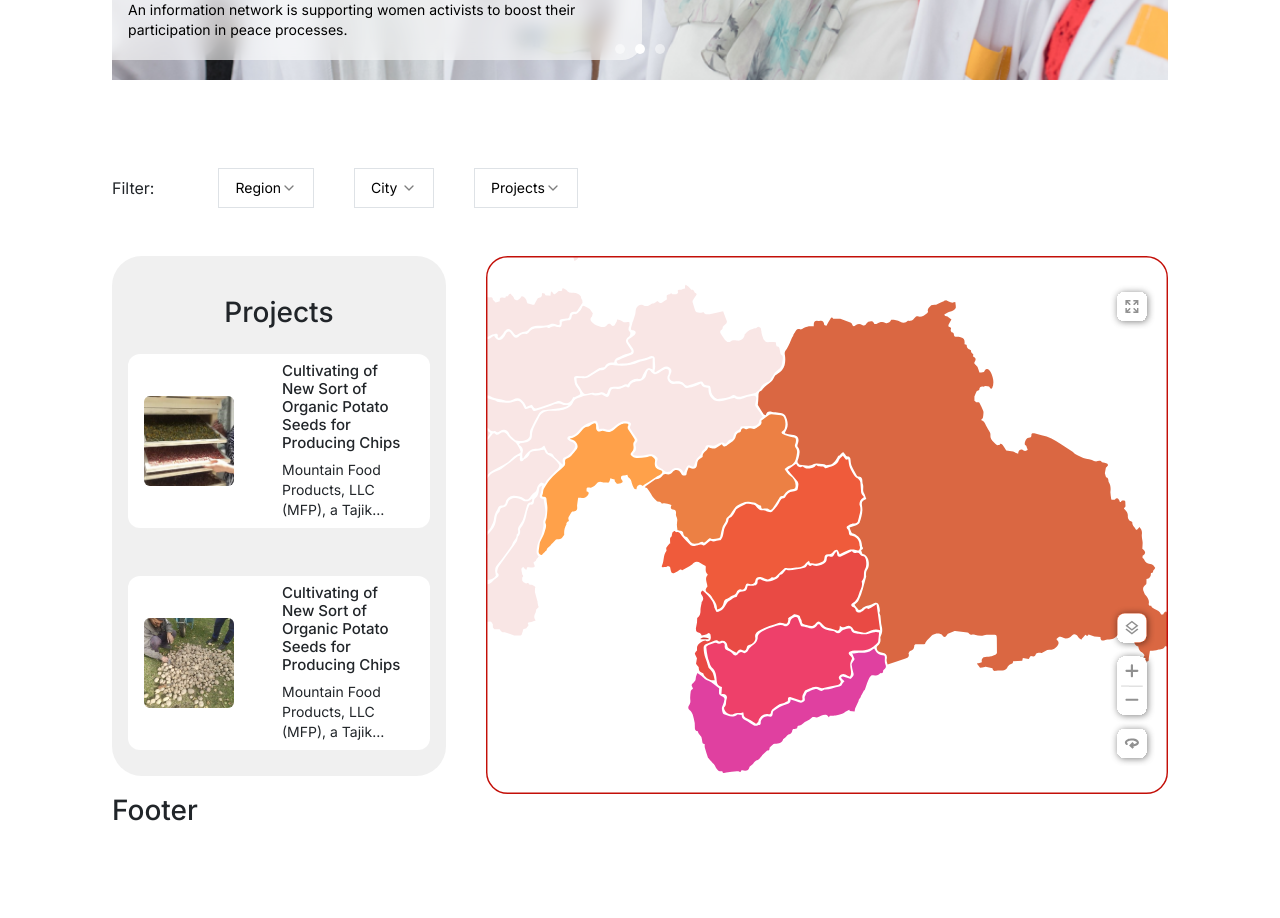
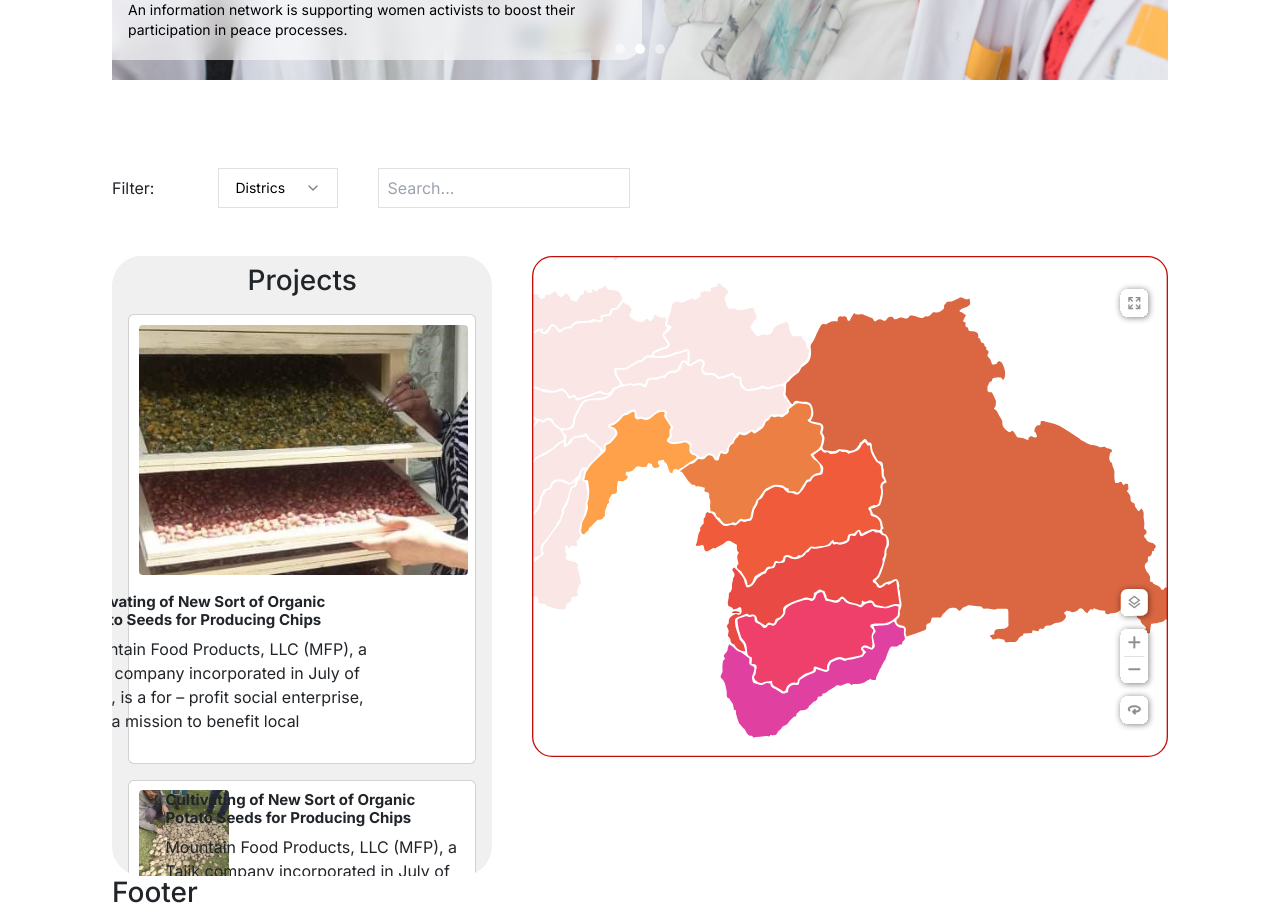
Before and after one commit to nazarkhudoev/giz-front, a Next.js app: page / in a window 1280 px wide. Shown: the part 600-1518 px from the top of the page. Before the commit the page ends 1435 px from the top, so only its background shows below. Built offline with nearby package versions, Linux system fonts and the light colour scheme.

Commit message:
created animations for project cards

```diff
--- a/src/app/data/projects.ts
+++ b/src/app/data/projects.ts
@@ -12,6 +12,7 @@ export const data = [
     subtitle:
       "Mountain Food Products, LLC (MFP), a Tajik company incorporated in July of 2013, is a for – profit social enterprise, with a mission to benefit local economies, alleviate poverty and create sustainable loca employment.The LLC MFP has been granted subsidy for renting one hectare of land to cultivate raw potato for processing.",
     image: Project1,
+    district: "Rushon",
   },
   {
     id: 2,
@@ -20,6 +21,7 @@ export const data = [
     subtitle:
       "Mountain Food Products, LLC (MFP), a Tajik company incorporated in July of 2013, is a for – profit social enterprise, with a mission to benefit local economies, alleviate poverty and create sustainable loca employment.The LLC MFP has been granted subsidy for renting one hectare of land to cultivate raw potato for processing. The idea behind the project was to encourage farmers to invest in potato farming to enhance rural development and thus improving their living standards.The main outcomes of the projec are the following: ▪ Creation of additional four job places. ▪ Around twenty-five people benefited from the project indirectly as suppliers, service providers",
     image: Project2,
+    district: "Rushon",
   },
   {
     id: 3,
@@ -28,6 +30,7 @@ export const data = [
     subtitle:
       "Mountain Food Products, LLC (MFP), a Tajik company incorporated in July of 2013, is a for – profit social enterprise, with a mission to benefit local economies, alleviate poverty and create sustainable loca employment.The LLC MFP has been granted subsidy for renting one hectare of land to cultivate raw potato for processing. The idea behind the project was to encourage farmers to invest in potato farming to enhance rural development and thus improving their living standards.The main outcomes of the projec are the following: ▪ Creation of additional four job places. ▪ Around twenty-five people benefited from the project indirectly as suppliers, service providers",
     image: Project3,
+    district: "Vakhon",
   },
   {
     id: 4,
@@ -36,6 +39,7 @@ export const data = [
     subtitle:
       "Mountain Food Products, LLC (MFP), a Tajik company incorporated in July of 2013, is a for – profit social enterprise, with a mission to benefit local economies, alleviate poverty and create sustainable loca employment.The LLC MFP has been granted subsidy for renting one hectare of land to cultivate raw potato for processing. The idea behind the project was to encourage farmers to invest in potato farming to enhance rural development and thus improving their living standards.The main outcomes of the projec are the following: ▪ Creation of additional four job places. ▪ Around twenty-five people benefited from the project indirectly as suppliers, service providers",
     image: Project4,
+    district: "Darvoz",
   },
   {
     id: 5,
@@ -44,5 +48,6 @@ export const data = [
     subtitle:
       "Mountain Food Products, LLC (MFP), a Tajik company incorporated in July of 2013, is a for – profit social enterprise, with a mission to benefit local economies, alleviate poverty and create sustainable loca employment.The LLC MFP has been granted subsidy for renting one hectare of land to cultivate raw potato for processing. The idea behind the project was to encourage farmers to invest in potato farming to enhance rural development and thus improving their living standards.The main outcomes of the projec are the following: ▪ Creation of additional four job places. ▪ Around twenty-five people benefited from the project indirectly as suppliers, service providers",
     image: Project5,
+    district: "Vanj",
   },
 ];
--- a/src/app/globals.css
+++ b/src/app/globals.css
@@ -132,3 +132,104 @@ p {
   -webkit-line-clamp: 3;
   overflow: hidden;
 }
+
+.projects__container::-webkit-scrollbar {
+  width: 1em;
+
+  display: none;
+}
+
+.projects__container::-webkit-scrollbar-track {
+  box-shadow: inset 0 0 6px rgba(0, 0, 0, 0.3);
+
+  display: none;
+}
+
+.projects__container::-webkit-scrollbar-thumb {
+  background-color: darkgrey;
+  outline: 1px solid slategrey;
+
+  display: none;
+}
+
+/* accordion settings */
+.card {
+  gap: 15px;
+  position: relative;
+  width: 600px;
+  max-width: 100%;
+  min-height: 110px;
+  cursor: pointer;
+  background-color: #fff;
+  outline-offset: 10px;
+  border-radius: 4px;
+  transition: all 0.6s;
+}
+
+.card__image {
+  position: absolute;
+  width: 100px;
+  left: 10px;
+  top: 50%;
+  transform: translateY(-50%);
+  transition: all 0.8s;
+  transition-delay: 0.1s;
+}
+
+.card__info {
+  position: absolute;
+  width: 300px;
+  right: 10px;
+  top: 50%;
+  transform: translateY(-50%);
+  transition: all 0.8s;
+  transition-delay: 0.1s;
+}
+
+.default__image {
+  width: 90px;
+  height: 90px;
+  object-fit: cover;
+  border-radius: 4px;
+  transition: all 0.8s;
+}
+
+.default__text {
+  height: 45px;
+  overflow: hidden;
+
+  transition: all 0.8s;
+  /* transition-delay: 0.8s; */
+}
+
+/* acite  */
+
+.collapsed__card {
+  min-height: 450px;
+}
+
+.collapsed__image_container {
+  width: 100%;
+  position: absolute;
+  /* transition: all 0.8s; */
+  /* width: 100px; */
+  /* left: 5px; */
+  /* top: 5px; */
+}
+
+.collapsed__image {
+  width: 95%;
+  height: 250px;
+  margin: 10px;
+}
+
+.collapsed__info {
+  top: 350px;
+  right: 100px;
+  padding: 25px 0;
+}
+
+.collapsed__text {
+  height: 100px;
+  /* transition-delay: 0.1s; */
+}
--- a/src/components/CustomSwitch/CustomSwitch.tsx
+++ b/src/components/CustomSwitch/CustomSwitch.tsx
@@ -1,5 +1,5 @@
 "use client"
-import { useState, useRef } from "react"
+import { useState, useRef, useId } from "react"
 import Select from "react-select";
 
 export default function CustomSwitch() {
@@ -14,7 +14,21 @@ export default function CustomSwitch() {
 
   function handleSelectChange(e: any) {
     setSelectedLanguage(e.value);
+    console.log(e.value);
   }
+
+  const style = {
+    control: (base: any, state: any) => ({
+      ...base,
+      background: "transparent",
+      border: state.isFocused ? 0 : 0,
+      // This line disable the blue border
+      boxShadow: state.isFocused ? 0 : 0,
+      '&:hover': {
+        border: state.isFocused ? 0 : 0
+      }
+    })
+  };
 
   return (
     <Select
@@ -24,7 +38,11 @@ export default function CustomSwitch() {
       onChange={handleSelectChange}
       placeholder={selectedLanguage}
       className="w-24 z-50"
+      styles={style}
       isSearchable={false}
+      // Warning: Prop `id` did not match. Server: "react-select-3-live-region" Client: "react-select-2-live-region"
+      // Solution: try to add prop instanceId set as unique string and should work
+      instanceId={useId()}
     />
   )
 }
--- a/src/components/Filter/Filter.tsx
+++ b/src/components/Filter/Filter.tsx
@@ -17,24 +17,34 @@ export default function Filter() {
       <section className="flex items-center gap-10">
         <div className="py-5">
           <Select>
-            <SelectTrigger className="min-w-[80px] text-black">
-              <SelectValue className="text-black" placeholder={"Region"} />
+            <SelectTrigger className="min-w-[120px] text-black">
+              <SelectValue className="text-black" placeholder={"Districs"} />
             </SelectTrigger>
             <SelectContent className="bg-white">
               <SelectGroup className="text-black">
-                <SelectItem value="RU">
+                <SelectItem value="All">
                   <div className="text-black">
-                    <p>TJ</p>
+                    <p>All</p>
                   </div>
                 </SelectItem>
-                <SelectItem value="EN">
+                <SelectItem value="Rushon">
                   <div className="text-black">
-                    <p className="w-10">EN</p>
+                    <p>Rushon</p>
                   </div>
                 </SelectItem>
-                <SelectItem value="GR">
+                <SelectItem value="Vakhon">
                   <div className="text-black">
-                    <p>DE</p>
+                    <p className="w-10">Vakhon</p>
+                  </div>
+                </SelectItem>
+                <SelectItem value="Darvoz">
+                  <div className="text-black">
+                    <p>Darvoz</p>
+                  </div>
+                </SelectItem>
+                <SelectItem value="Vanj">
+                  <div className="text-black">
+                    <p>Vanj</p>
                   </div>
                 </SelectItem>
               </SelectGroup>
@@ -42,56 +52,7 @@ export default function Filter() {
           </Select>
         </div>
         <div className="py-5">
-          <Select>
-            <SelectTrigger className="min-w-[80px] text-black">
-              <SelectValue className="text-black" placeholder={"City"} />
-            </SelectTrigger>
-            <SelectContent className="bg-white">
-              <SelectGroup className="text-black">
-                <SelectItem value="RU">
-                  <div className="text-black">
-                    <p>TJ</p>
-                  </div>
-                </SelectItem>
-                <SelectItem value="EN">
-                  <div className="text-black">
-                    <p>EN</p>
-                  </div>
-                </SelectItem>
-                <SelectItem value="GR">
-                  <div className="text-black">
-                    <p>DE</p>
-                  </div>
-                </SelectItem>
-              </SelectGroup>
-            </SelectContent>
-          </Select>
-        </div>
-        <div className="py-5">
-          <Select>
-            <SelectTrigger className="min-w-[80px] text-black">
-              <SelectValue className="text-black" placeholder={"Projects"} />
-            </SelectTrigger>
-            <SelectContent className="bg-white">
-              <SelectGroup className="text-black">
-                <SelectItem value="RU">
-                  <div className="text-black">
-                    <p>TJ</p>
-                  </div>
-                </SelectItem>
-                <SelectItem value="EN">
-                  <div className="text-black">
-                    <p>EN</p>
-                  </div>
-                </SelectItem>
-                <SelectItem value="GR">
-                  <div className="text-black">
-                    <p>DE</p>
-                  </div>
-                </SelectItem>
-              </SelectGroup>
-            </SelectContent>
-          </Select>
+          <input className="border h-[40px] px-2" type="text" placeholder="Search..." />
         </div>
       </section>
     </nav>
--- a/src/components/Projects/Projects.tsx
+++ b/src/components/Projects/Projects.tsx
@@ -1,5 +1,8 @@
+"use client"
+
 import { data } from "@/app/data/projects";
 import Image from "next/image";
+import { useState } from "react";
 
 // import {
 //   Accordion,
@@ -9,19 +12,36 @@ import Image from "next/image";
 // } from "@/components/ui/accordion"
 
 export default function Projects() {
+  const [active, setActive] = useState(0);
+
+  const handleAccordion = (index: number) => {
+    setActive(index)
+
+  }
+
   return (
-    <div className="bg-[#F0F0F0] rounded-[30px] w-[450px] h-[520px] overflow-y-scroll p-3">
-      <h3 className="text-center my-4">Projects</h3>
-      <section className="flex flex-col items-start justify-start gap-5">
-        {data.map((project: any) => {
+    <div className="bg-[#F0F0F0] rounded-[30px] w-[550px] h-[620px] overflow-y-scroll relative px-3 projects__container">
+      <h3 className="text-center py-2 sticky top-0 z-50 bg-[#F0F0F0]">Projects</h3>
+      <section className="flex flex-col items-start justify-start gap-3">
+        {data.map((project: any, index: number) => {
           return (
-            <div className="flex items-center gap-5 w-full bg-white rounded-xl px-3 py-2">
-              <div>
-                <Image className="min-w-[90px] h-[90px] object-cover rounded" src={project.image} alt="Project Image" />
+            <div
+              key={project.id}
+              onClick={() => handleAccordion(index)}
+              className={`${active == index ? "card collapsed__card" : "card"}`}
+            >
+              <div className={`${active == index ? "collapsed__image_container" : "card__image"}`}>
+                <Image
+                  className={`${active == index ? "default__image collapsed__image" : "default__image"}`}
+                  src={project.image} alt="Project Image" />
               </div>
-              <div>
-                <h6 className="text-[15px]">{project.title}</h6>
-                <p className="project-subtitle text-sm">{project.subtitle}</p>
+              <div
+                className={`${active == index ? "card__info collapsed__info" : "card__info"}`}
+              >
+                <h6 className="text-[15px] font-bold">{project.title}</h6>
+                <p className={`${active == index ? "default__text collapsed__text" : "default__text"}`}>
+                  {project.subtitle}
+                </p>
               </div>
             </div>
           )
```
Also changed, not shown: next.config.js (+6 -2 lines).
